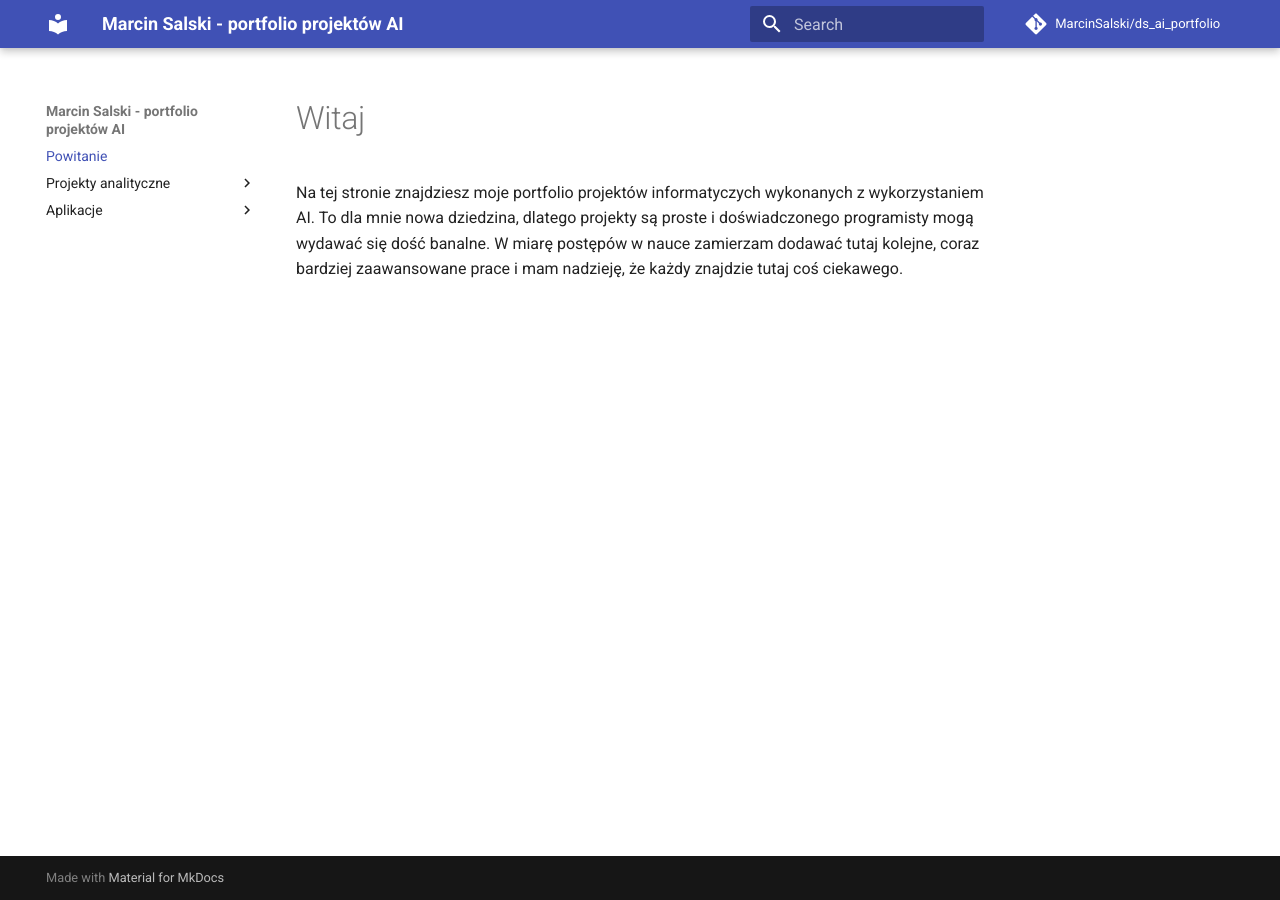
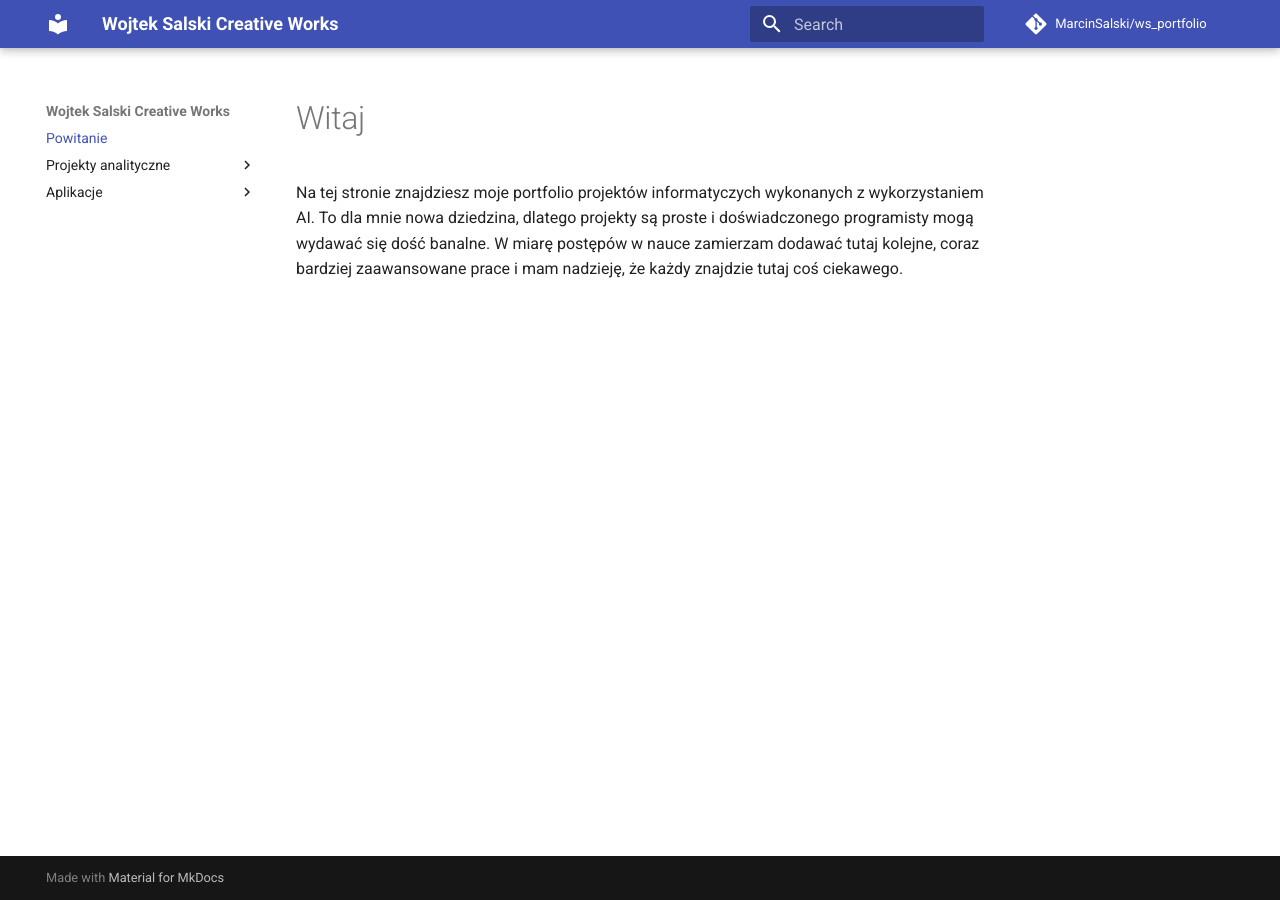
Before and after one commit to MarcinSalski/ds_ai_portfolio, an MkDocs documentation site: the page built from docs/index.md, in a window 1280 px wide. Built offline with MkDocs 1.6.1 and Material for MkDocs 9.7.7, drawn with Linux system fonts in a browser that asks for light colours; comment, search, counter and statistics services are not loaded.

Commit message:
jeszcze raz portfolio wojtka

```diff
--- a/mkdocs.yml
+++ b/mkdocs.yml
@@ -1,10 +1,10 @@
-site_name: Marcin Salski - portfolio projektów AI
+site_name: Wojtek Salski Creative Works
 site_author: Marcin Salski
 site_description: >-
-  Portfolio moich projektów informatycznych wykonanych z wykorzystaniem AI
+  Portfolio of my creative projects
 
-repo_name: MarcinSalski/ds_ai_portfolio
-repo_url: https://github.com/MarcinSalski/ds_ai_portfolio
+repo_name: MarcinSalski/ws_portfolio
+repo_url: https://github.com/MarcinSalski/ws_portfolio
 
 theme:
   name: material
```
